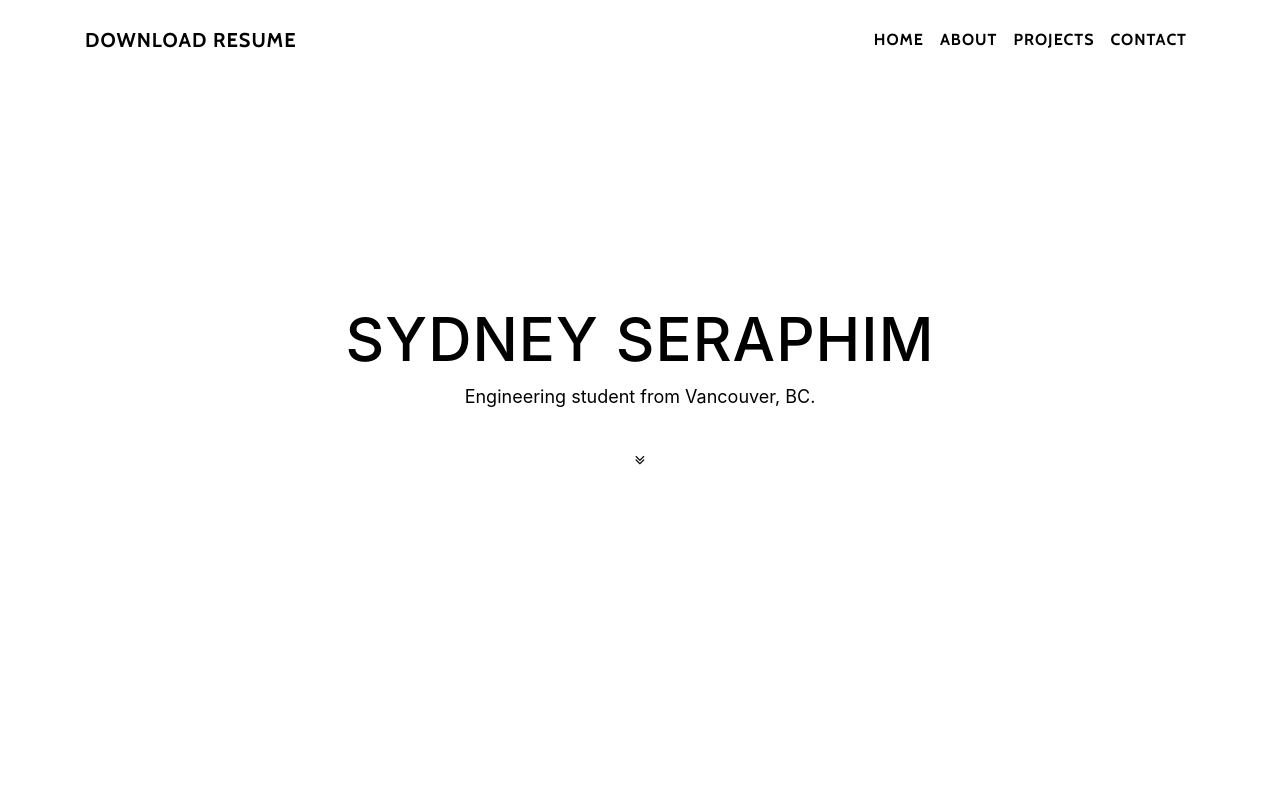
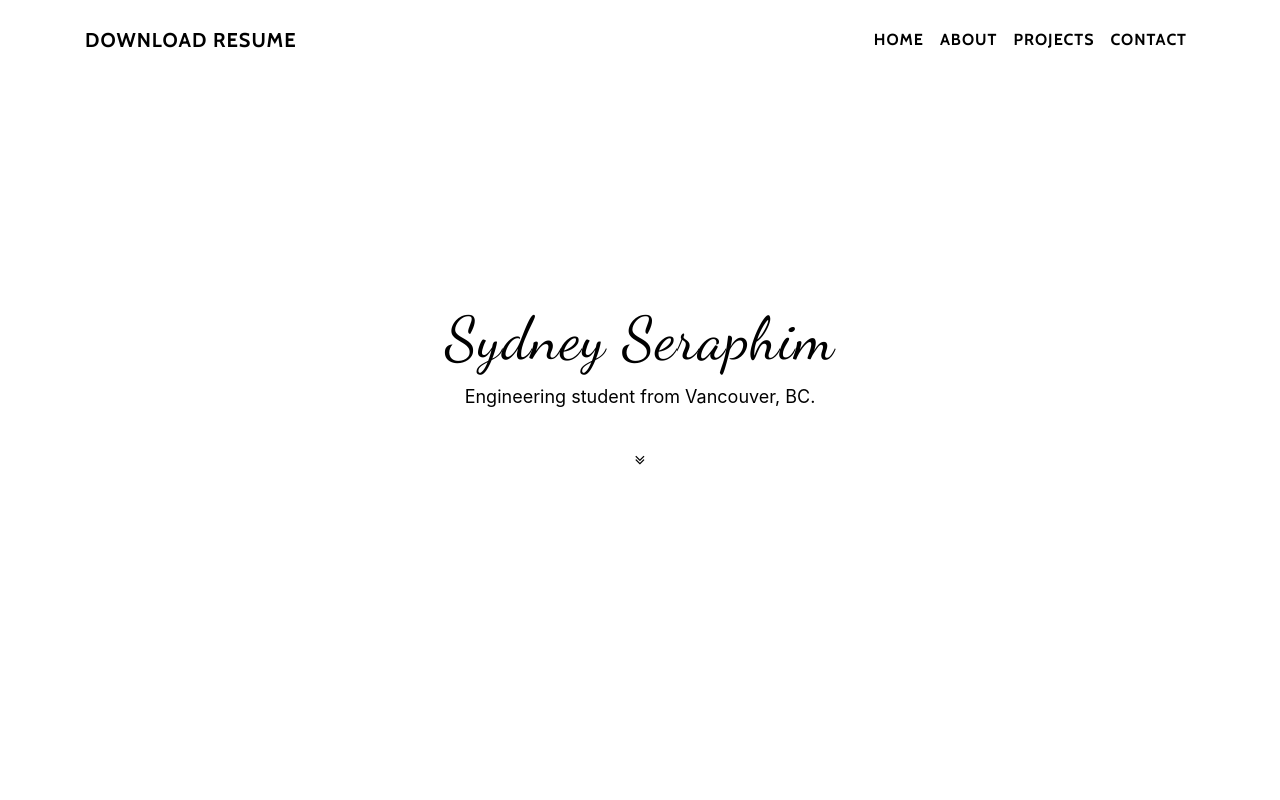
Before and after one commit to sydneyseraphim/sydneyseraphim.github.io, a website with bundled scripts: page index.html in a window 1280 px wide. Shown: the top 800 px of the page. Built offline with nearby package versions, Linux system fonts and the light colour scheme.

Commit message:
update fonts

```diff
--- a/css/sydney.css
+++ b/css/sydney.css
@@ -3,6 +3,8 @@
  * Copyright 2013-2017 Start Bootstrap
  * Licensed under MIT (https://github.com/BlackrockDigital/startbootstrap-grayscale/blob/master/LICENSE)
  */
+
+
 body {
   font-family: 'Lora', 'Helvetica Neue', Helvetica, Arial, sans-serif;
   position: relative;
@@ -121,7 +123,10 @@
     display: table-cell;
     vertical-align: middle; }
     .masthead .intro-body .brand-heading {
-      font-size: 50px; }
+      font-family: 'Dancing Script', 'Helvetica Neue', Helvetica, Arial, sans-serif;
+      font-size: 50px;
+      text-transform: lowercase;
+      text-transform: capitalize;}
     .masthead .intro-body .intro-text {
       font-size: 18px; }
   @media (min-width: 768px) {
--- a/index.html
+++ b/index.html
@@ -8,7 +8,7 @@
     <meta name="description" content="">
     <meta name="author" content="">
 
-    <title>Sydney Seraphim</title>
+    <title> Sydney Seraphim </title>
 
     <!-- Bootstrap core CSS -->
     <link href="vendor/bootstrap/css/bootstrap.min.css" rel="stylesheet">
@@ -16,6 +16,7 @@
     <!-- Custom fonts for this template -->
     <link href="vendor/font-awesome/css/font-awesome.min.css" rel="stylesheet" type="text/css">
     <link href="https://fonts.googleapis.com/css?family=Lora:400,700,400italic,700italic" rel="stylesheet" type="text/css">
+    <link href="https://fonts.googleapis.com/css?family=Dancing+Script" rel="stylesheet">
     <link href='https://fonts.googleapis.com/css?family=Cabin:700' rel='stylesheet' type='text/css'>
 
     <!-- Custom styles for this template -->
@@ -76,7 +77,7 @@
           <div class="col-lg-8 mx-auto">
             <h2>About Me</h2>
             <p>I am a third year student at the University of British Columbia, where I organize events for Engineering Physics and volunteer with <a href="http://outreach.phas.ubc.ca/events/girl-guide-brownies-visits/"><b>youth outreach programs</b></a>.<br><br>
-            	In my free time I can be found hiking, playing piano, guitar, or volleyball. I also really enjoy playing boardgames and going to see live <a href="https://open.spotify.com/user/sydneyseraphim/playlist/0mmipzwpW3QsLrvDQGwyQn"><b>music</b></a>!</p>
+            	In my free time I can be found hiking, playing volleyball, or going to see live <a href="https://open.spotify.com/user/sydneyseraphim/playlist/0mmipzwpW3QsLrvDQGwyQn"><b>music</b></a>!</p>
           </div>
         </div>
       </div>
```
